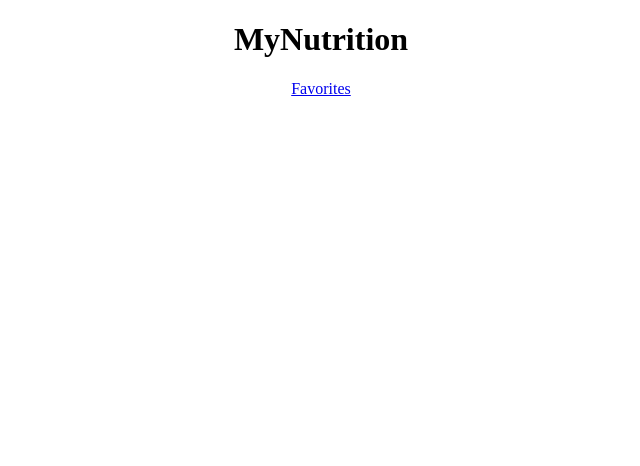
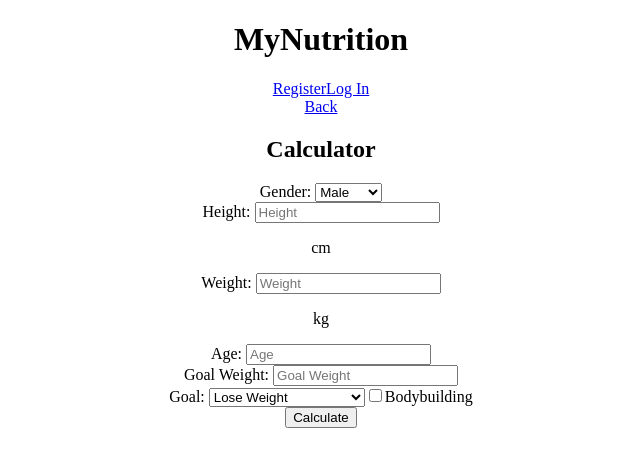
Before and after one commit to C8-IbrahimHushki/MERAKI_Academy_Project_4, a React (Create React App) app in the folder frontend/: page /calculator in a window 1280 px wide. Shown: the top 466 px of the page, without its empty margins (319-959 px from the left). Built offline with nearby package versions, Linux system fonts and the light colour scheme.

Commit message:
Added Calculator frontend component

```diff
--- a/frontend/src/App.js
+++ b/frontend/src/App.js
@@ -4,6 +4,8 @@ import Recipes from "./components/Recipes";
 import Home from "./components/Home";
 import Favorites from "./components/Favorites";
 import Navbar from "./components/Navbar";
+import Register from "./components/Register";
+import Calculator from "./components/Calculator";
 import { createContext, useState } from "react";
 
 export const Context = createContext();
@@ -19,6 +21,8 @@ function App() {
           <Route path="/" element={<Home />} />
           <Route path="/recipes" element={<Recipes />} />
           <Route path="/favorites" element={<Favorites />} />
+          <Route path="/users/register" element={<Register />} />
+          <Route path="/calculator" element={<Calculator />} />
         </Routes>
       </div>
     </Context.Provider>
--- a/frontend/src/components/Calculator.js
+++ b/frontend/src/components/Calculator.js
@@ -0,0 +1,43 @@
+import React from "react";
+import { Link } from "react-router-dom";
+
+const Calculator = () => {
+  return (
+    <div>
+        <Link to="/">Back</Link>
+      <h2>Calculator</h2>
+      <label for="gender">Gender:&nbsp;</label>
+      <select name="gender">
+        <option value="male">Male</option>
+        <option value="female">Female</option>
+      </select>
+      <br />
+      <label for="height">Height:&nbsp;</label>
+      <input name="height" placeholder="Height" />
+      <p>cm</p>
+      <label for="weight">Weight:&nbsp;</label>
+      <input name="weight" placeholder="Weight" />
+      <p>kg</p>
+      <label for="age">Age:&nbsp;</label>
+      <input name="age" placeholder="Age" />
+      <br />
+      <label for="goal-weight">Goal Weight:&nbsp;</label>
+      <input name="goal-weight" placeholder="Goal Weight" />
+      <br />
+      <label for="goal">Goal:&nbsp;</label>
+      <select name="goal">
+        <option value="lose-weight">Lose Weight</option>
+        <option value="lose-weight-fast">Lose Weight Fast</option>
+        <option value="maintain-same-weight">Maintain Same Weight</option>
+        <option value="gain-weight">Gain Weight</option>
+        <option value="gain-weight-fast">Gain Weight Fast</option>
+      </select>
+      <input type="checkbox" name="bodybuilding" />
+      <label for="bodybuilding">Bodybuilding</label>
+      <br />
+      <button>Calculate</button>
+    </div>
+  );
+};
+
+export default Calculator;
--- a/frontend/src/components/Home.js
+++ b/frontend/src/components/Home.js
@@ -5,6 +5,7 @@ const Home = () => {
   return (
     <div>
         <Link to="/recipes">Recipes</Link>
+        <Link to="/calculator">Calculator</Link>
     </div>
   )
 }
--- a/frontend/src/components/Navbar.js
+++ b/frontend/src/components/Navbar.js
@@ -1,12 +1,30 @@
 import React, { useContext } from "react";
-import { Link } from "react-router-dom";
+import { Link, useNavigate } from "react-router-dom";
 import { Context } from "../App";
 
 const Navbar = () => {
-    const {isLoggedIn} = useContext(Context)
+  const navigate = useNavigate();
+  const { isLoggedIn, setIsLoggedIn } = useContext(Context);
   return (
     <div>
-        {isLoggedIn === false ? <Link to="/favorites">Favorites</Link> : null}
+      {isLoggedIn === true ? (
+        <>
+          <Link to="/favorites">Favorites</Link>
+          <button
+            onClick={() => {
+              setIsLoggedIn(false);
+              navigate("/");
+            }}
+          >
+            Logout
+          </button>
+        </>
+      ) : (
+        <>
+          <Link to="/users/register">Register</Link>
+          <Link to="/users/login">Log In</Link>
+        </>
+      )}
     </div>
   );
 };
--- /dev/null
+++ b/frontend/src/components/Register.js
@@ -0,0 +1,9 @@
+import React from 'react'
+
+const Register = () => {
+  return (
+    <div>Register</div>
+  )
+}
+
+export default Register
```
